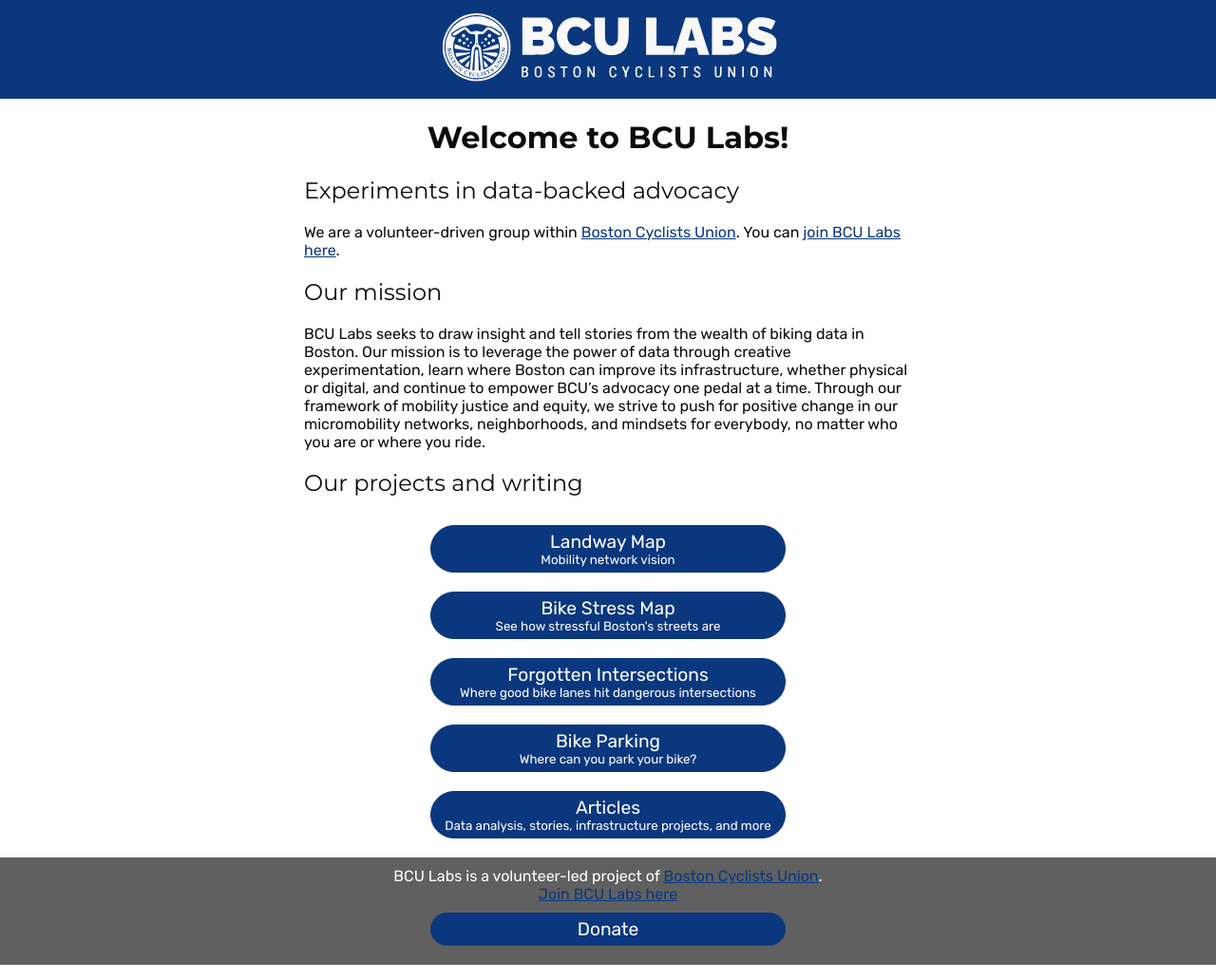
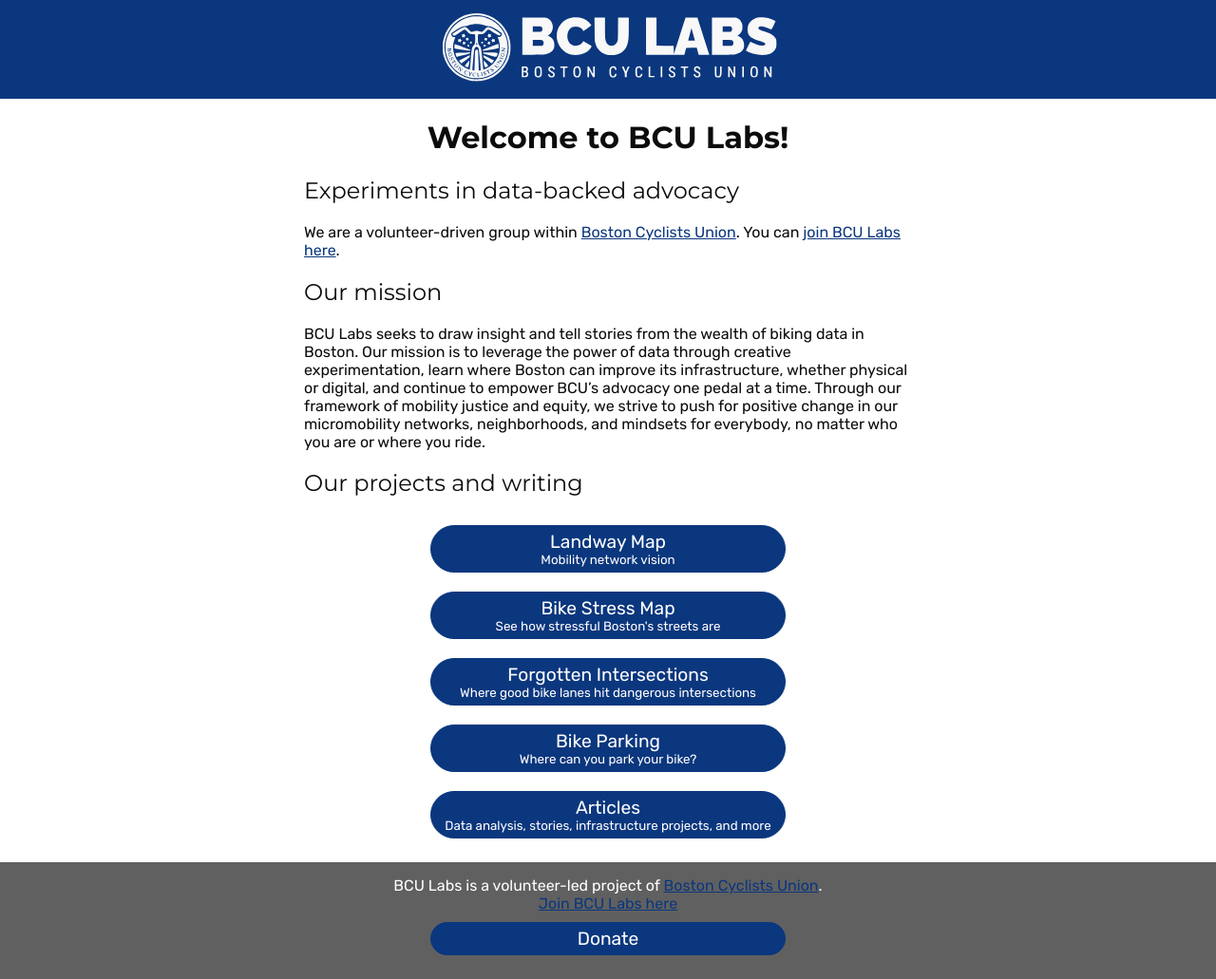
Before and after one commit to ZMYaro/bcu-labs-website, a Jekyll site: the page built from index.md, in a window 1280 px wide and 1031 px high. Shown: the whole window at 95% size. Built offline with Jekyll 4.4.1, drawn with Linux system fonts in a browser that asks for light colours.

Commit message:
Tweak header and footer padding

```diff
--- a/assets/css/styles.css
+++ b/assets/css/styles.css
@@ -23,8 +23,8 @@
 
 	--header-max-height: 100px;
 	--header-min-height: 50px;
-	--header-margin: 20px;
-	--footer-padding: 10px;
+	--header-padding: 20px;
+	--footer-padding: 15px;
 	--column-gap: 15px;
 	--button-margin: 10px;
 	--button-padding: 5px 10px;
@@ -99,11 +99,12 @@
 /* ======== General page layout ======== */
 
 header {
+	padding: var(--header-padding);
 	background-color: var(--color-header-bg);
 	color: var(--color-header);
 
 	+ header {
-		margin-block-start: calc(-1 * var(--header-margin));
+		margin-block-start: calc(-1 * var(--header-padding));
 	}
 }
 #header-stripe {
@@ -114,7 +115,8 @@
 	align-items: center;
 	gap: 1rem;
 	flex-wrap: wrap;
-	margin-block-end: var(--header-margin);
+	margin-block-end: var(--header-padding);
+	padding-block: 0;
 
 	img {
 		max-width: 100%;
```
